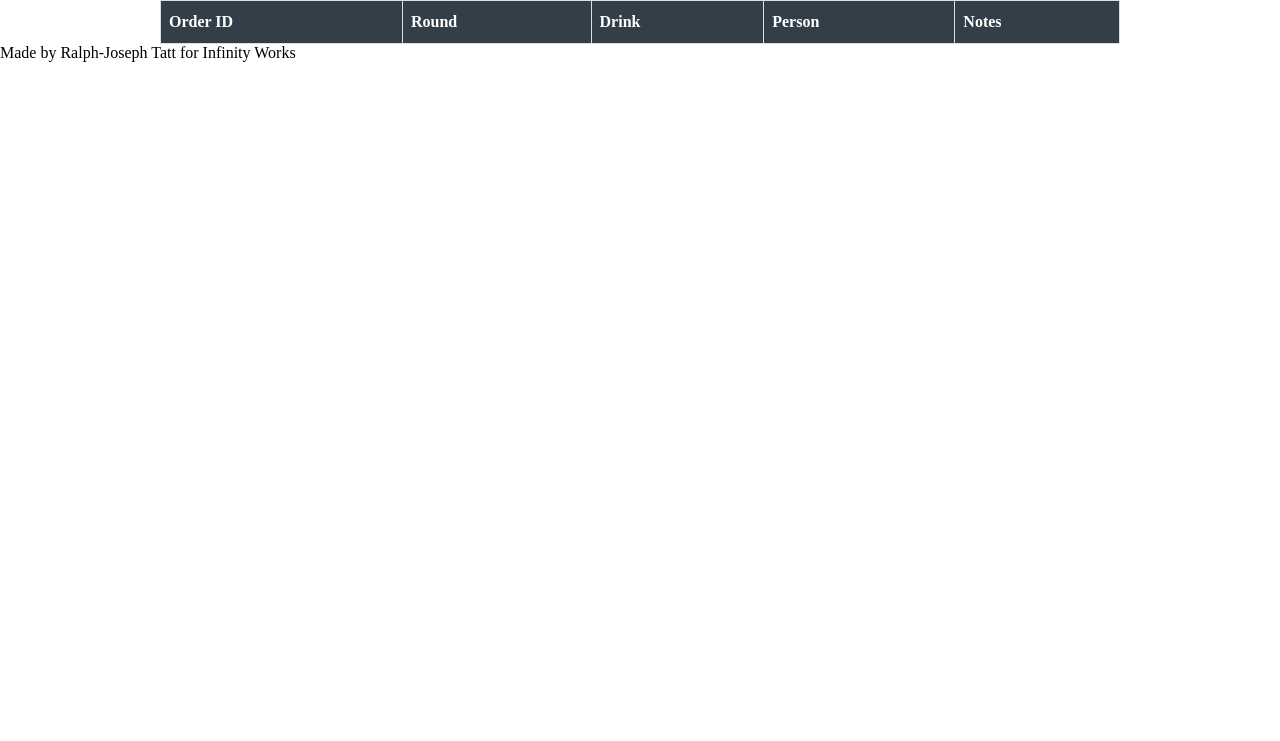
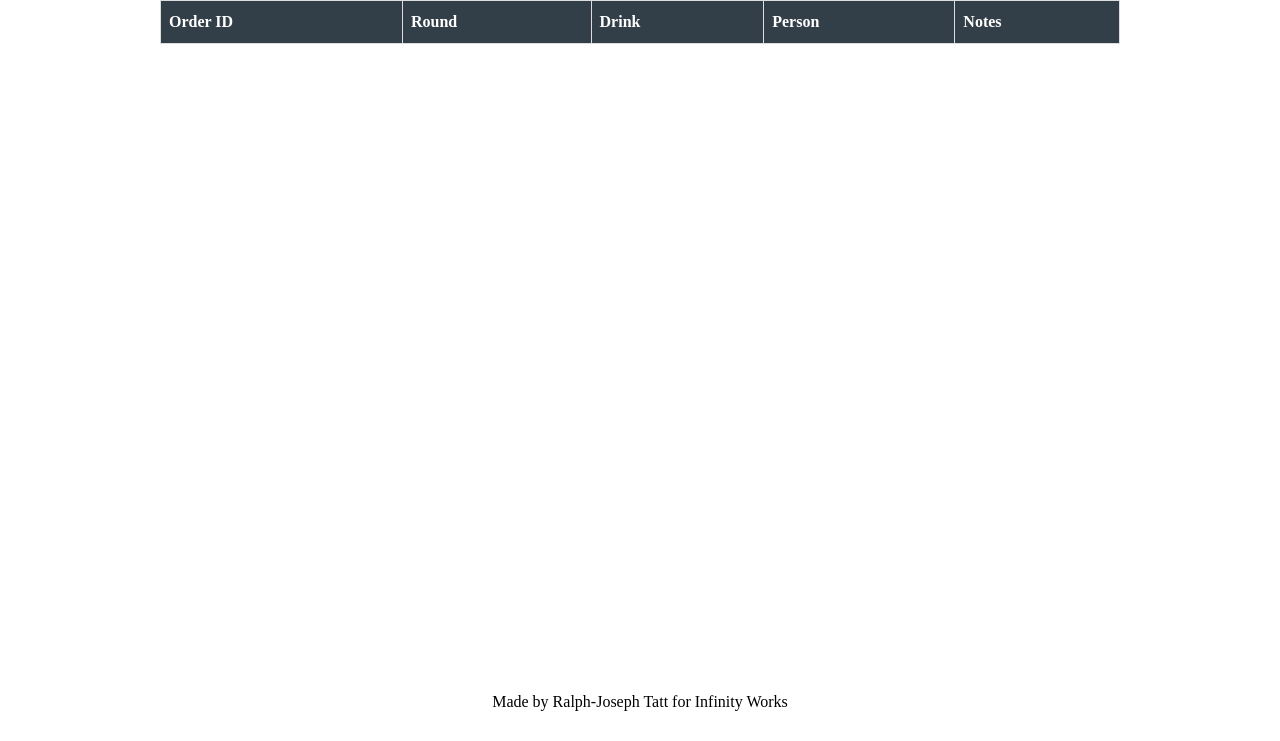
Before and after one commit to ralphtatt-IW/BrIW, a Flask app: template src/templates/view_orders.html in a window 1280 px wide. Shown: the part 59-800 px from the top of the page. Run offline with Flask 2, Linux system fonts and the light colour scheme; the template is opened without the code that fills it, so the values that code supplies are empty.

Commit message:
New master.css changes (need work)

```diff
--- a/src/static/css/master.css
+++ b/src/static/css/master.css
@@ -11,6 +11,17 @@
 a {
   text-decoration: none;
   color: inherit;
+}
+
+.center {
+  text-align: center;
+}
+
+button, input {
+  background-color: #E35205;
+  padding: 5px;
+  color: white;
+  font-family: 'Avenir Light';
 }
 
 .navbar {
@@ -55,28 +66,62 @@
   background-color: lightgrey;
 }
 
-#orders {
+table {
   border-collapse: collapse;
   width: 100%;
 }
 
-#orders td, #orders th {
+table td, table th {
   border: 1px solid #ddd;
   padding: 8px;
 }
 
-#orders tr:nth-child(even){
+table tr:nth-child(even){
   background-color: #f2f2f2;
 }
 
-#orders tr:hover {
+table tr:hover {
   background-color: #dddddd;
 }
 
-#orders th {
+table th {
   padding-top: 12px;
   padding-bottom: 12px;
   text-align: left;
   background-color: #333F48;
   color: white;
 }
+
+.team_block {
+  display: flex;
+  width: 100%;
+  padding: 10px;
+  margin: 10px;
+  border-style: solid;
+  border-color: black;
+}
+
+.team_name {
+  justify-content: flex-start;
+}
+
+.team_button {
+  justify-content: flex-end;
+}
+
+.branding {
+  margin: 25px;
+}
+
+.branding h1, .branding h2 {
+  text-align: center;
+}
+
+footer {
+  position: fixed;
+  left: 0;
+  bottom: 0;
+  width: 100%;
+  padding: 30px 0;
+  text-align: center;
+}
```
